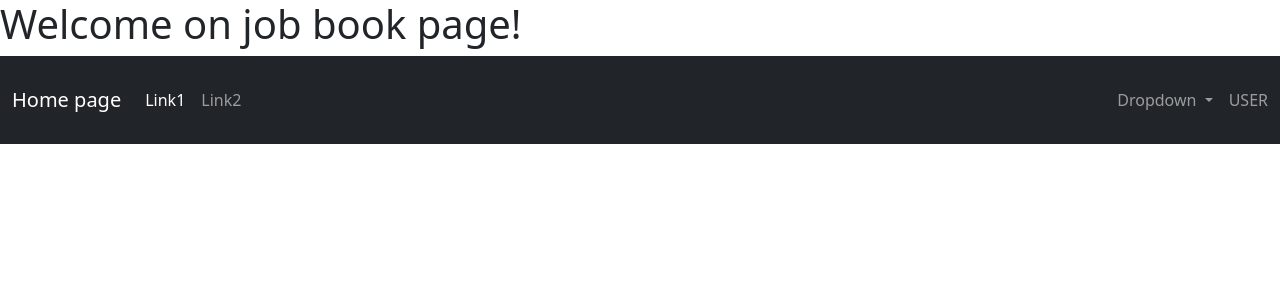
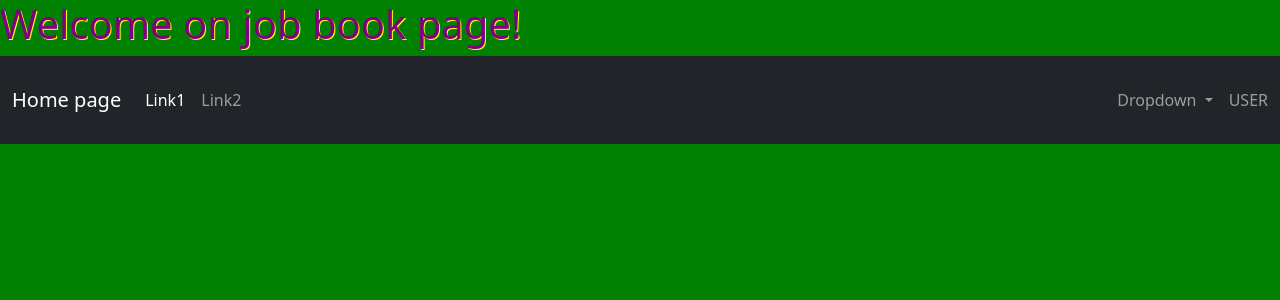
Before and after one commit to 117marta/job_book, a Django app: template home_page/templates/home_page/base.html in a window 1280 px wide. Shown: the top 300 px of the page. Run offline with Django 5.2, Linux system fonts and the light colour scheme; the template is opened without the code that fills it, so the values that code supplies are empty; some libraries are stand-ins or nearby versions.

Commit message:
Create a folder for static files + basic .css

```diff
--- a/home_page/templates/home_page/base.html
+++ b/home_page/templates/home_page/base.html
@@ -1,3 +1,5 @@
+{% load static %}
+
 <!DOCTYPE html>
 <html lang="en">
     <head>
@@ -9,6 +11,7 @@
         {% load bootstrap5 %}
         {% bootstrap_css %}
         {% bootstrap_javascript %}
+        <link rel="stylesheet" href="{% static 'css/style.css' %}">
     </head>
     <body>
         <header>
--- /dev/null
+++ b/static/css/style.css
@@ -0,0 +1,8 @@
+body {
+    background: green;
+}
+
+h1 {
+    color: purple;
+    text-shadow: 1px 1px yellow;
+}
```
Also changed, not shown: job_book/settings.py (+7 -0 lines).
